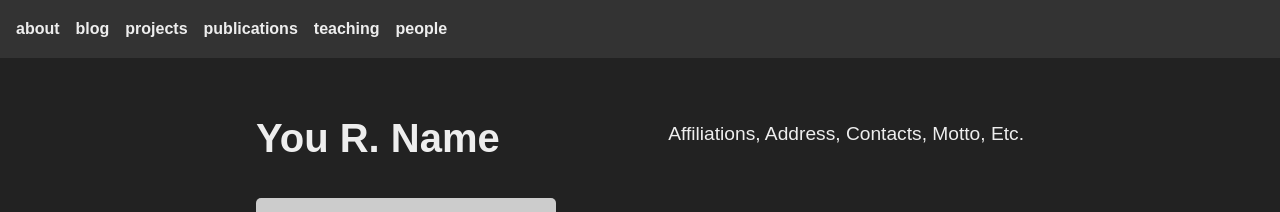
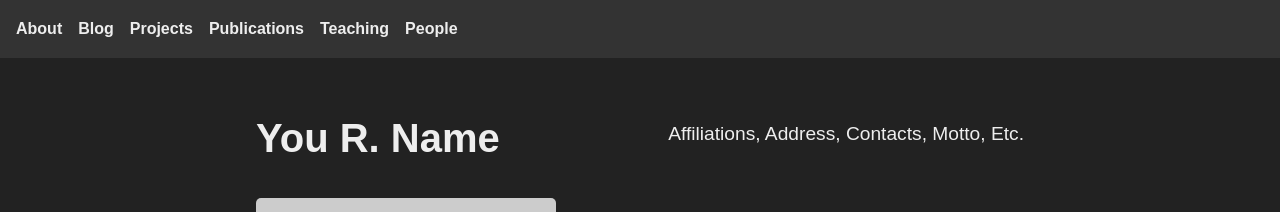
Before and after one commit to FrederikBDSstudent/sustainability, a Jekyll site: the page built from index.html, in a window 1280 px wide. Shown: the top 212 px of the page. Built offline with Jekyll 4.4.1, drawn with Linux system fonts in a browser that asks for light colours; part of the change alters nothing that is shown.

```diff
--- a/_layouts/default.html
+++ b/_layouts/default.html
@@ -4,30 +4,25 @@
     <meta charset="UTF-8">
     <meta name="viewport" content="width=device-width, initial-scale=1.0">
     <title>{{ page.title | default: site.title }}</title>
-  <!-- Add a link to your stylesheet (we’ll create it next) -->
     <link rel="stylesheet" href="{{ '/assets/css/style.css' | relative_url }}">
   </head>
   <body>
-  <!-- Simple nav bar (optional) -->
     <nav>
       <ul>
-      <li><a href="{{ '/' | relative_url }}">about</a></li>
-      <li><a href="{{ '/blog' | relative_url }}">blog</a></li>
-      <li><a href="{{ '/projects' | relative_url }}">projects</a></li>
-      <li><a href="{{ '/publications' | relative_url }}">publications</a></li>
-      <li><a href="{{ '/teaching' | relative_url }}">teaching</a></li>
-      <li><a href="{{ '/people' | relative_url }}">people</a></li>
-      <!-- Add or remove links as needed -->
+        <li><a href="{{ '/' | relative_url }}">About</a></li>
+        <li><a href="{{ '/blog' | relative_url }}">Blog</a></li>
+        <li><a href="{{ '/projects' | relative_url }}">Projects</a></li>
+        <li><a href="{{ '/publications' | relative_url }}">Publications</a></li>
+        <li><a href="{{ '/teaching' | relative_url }}">Teaching</a></li>
+        <li><a href="{{ '/people' | relative_url }}">People</a></li>
       </ul>
     </nav>
 
-  <!-- Main content container -->
     <main>
       {{ content }}
     </main>
 
     <footer>
-    <!-- Optionally add a footer or remove entirely -->
       <p>&copy; {{ site.time | date: '%Y' }} Your Name</p>
     </footer>
   </body>
```
Lines whose indentation alone changed are shown as unchanged.
